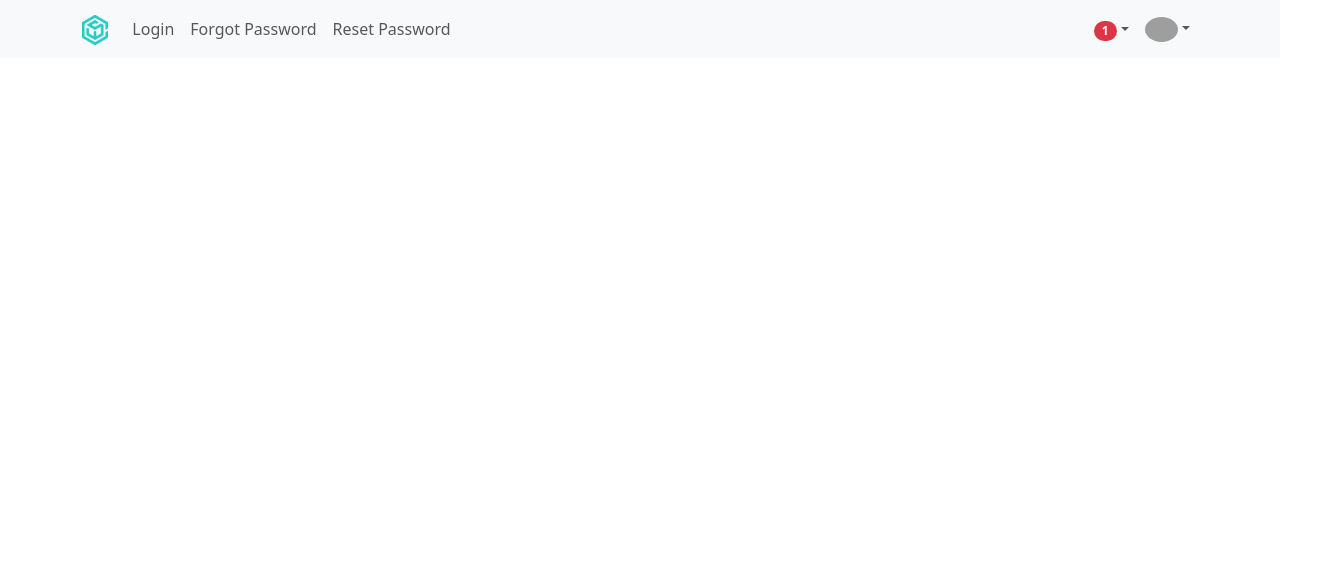
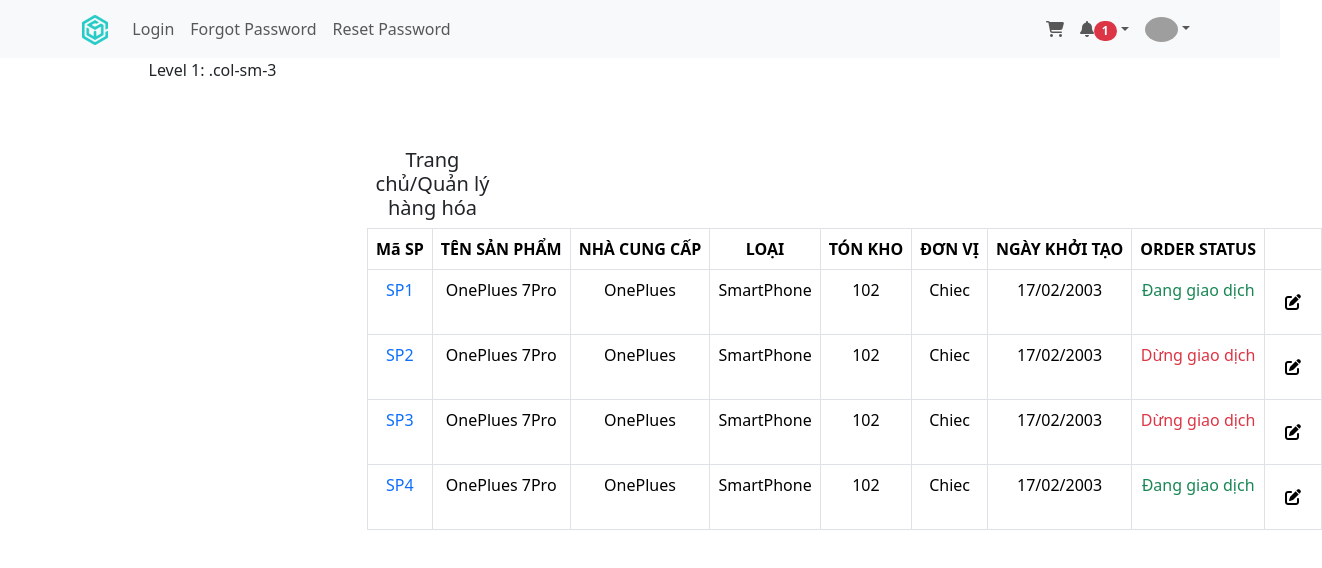
Before and after one commit to nghminh1404/WarehouseManagementSystem, a React (Create React App) app in the folder WarehouseManagement.Client/: page /ProductList in a window 1280 px wide. Shown: the top 568 px of the page, 1322 px wide, since content can reach past the window. Built offline with nearby package versions, Linux system fonts and the light colour scheme; grey boxes are pictures that could not be loaded.

Commit message:
ui table list product

```diff
--- a/WarehouseManagement.Client/public/index.html
+++ b/WarehouseManagement.Client/public/index.html
@@ -15,6 +15,7 @@
       user's mobile device or desktop. See https://developers.google.com/web/fundamentals/web-app-manifest/
     -->
     <link rel="manifest" href="%PUBLIC_URL%/manifest.json" />
+    <link rel="stylesheet" href="https://cdnjs.cloudflare.com/ajax/libs/font-awesome/6.5.1/css/all.min.css" integrity="sha512-DTOQO9RWCH3ppGqcWaEA1BIZOC6xxalwEsw9c2QQeAIftl+Vegovlnee1c9QX4TctnWMn13TZye+giMm8e2LwA==" crossorigin="anonymous" referrerpolicy="no-referrer" />
     <!--
       Notice the use of %PUBLIC_URL% in the tags above.
       It will be replaced with the URL of the `public` folder during the build.
--- a/WarehouseManagement.Client/src/App.js
+++ b/WarehouseManagement.Client/src/App.js
@@ -3,6 +3,7 @@
 import ResetPassword from './views/pages/authentication/ResetPassword';
 import { Routes, Route } from 'react-router-dom';
 import NavbarCom from './views/components/NavbarCom';
+import ProductList from './views/product/ProductList'
 function App() {
     return (
         <div className="app">
@@ -11,6 +12,7 @@
                 <Route path="/" element={<Login />} />
                 <Route path="/forgot-password" element={<ForgotPassword />} />
                 <Route path="/reset-password" element={<ResetPassword />} />
+                <Route path="/ProductList" element={<ProductList />} />
             </Routes>
         </div>
     );
--- /dev/null
+++ b/WarehouseManagement.Client/src/views/product/ProductList.jsx
@@ -0,0 +1,89 @@
+import React from 'react';
+import { Table } from 'react-bootstrap';
+
+
+function MyTable() {
+  return (
+    <div className="container text-center">
+      <div className="row">
+        <div className="col-sm-3">
+          Level 1: .col-sm-3
+        </div>
+        <div className="col-sm-9">
+          <div className="row">
+            <div className="col">
+              <h5 style={{ marginTop: '90px', paddingRight: '700px' }}>Trang chủ/Quản lý hàng hóa</h5>
+              <Table bordered style={{ border: '1px solid #dee2e6' }} hover>
+                <thead>
+                  <tr>
+                    <th class="text-nowrap">Mã SP</th>
+                    <th class="text-nowrap">TÊN SẢN PHẨM</th>
+                    <th class="text-nowrap">NHÀ CUNG CẤP</th>
+                    <th class="text-nowrap">LOẠI</th>
+                    <th class="text-nowrap">TÓN KHO</th>
+                    <th class="text-nowrap">ĐƠN VỊ</th>
+                    <th class="text-nowrap">NGÀY KHỞI TẠO</th>
+                    <th class="text-nowrap">ORDER STATUS</th>
+                    <th></th>
+                  </tr>
+                </thead>
+                <tbody>
+                  <tr>
+                    <td class="text-primary">SP1</td>
+                    <td>
+                      OnePlues 7Pro</td>
+                    <td>OnePlues</td>
+                    <td>SmartPhone</td>
+                    <td>102</td>
+                    <td>Chiec</td>
+                    <td>17/02/2003</td>
+                    <td class="text-success">Đang giao dịch</td>
+                    <td style={{padding: '20px'}}><i class="fa-solid fa-pen-to-square"></i></td>
+                  </tr>
+                  <tr>
+                    <td class="text-primary">SP2</td>
+                    <td>
+                      OnePlues 7Pro</td>
+                    <td>OnePlues</td>
+                    <td>SmartPhone</td>
+                    <td>102</td>
+                    <td>Chiec</td>
+                    <td>17/02/2003</td>
+                    <td class="text-danger">Dừng giao dịch</td>
+                    <td style={{padding: '20px'}}><i class="fa-solid fa-pen-to-square"></i></td>
+                  </tr>
+                  <tr>
+                    <td class="text-primary">SP3</td>
+                    <td>
+                      OnePlues 7Pro</td>
+                    <td>OnePlues</td>
+                    <td>SmartPhone</td>
+                    <td>102</td>
+                    <td>Chiec</td>
+                    <td>17/02/2003</td>
+                    <td class="text-danger">Dừng giao dịch</td>
+                    <td style={{padding: '20px'}}><i class="fa-solid fa-pen-to-square"></i></td>
+                  </tr>
+                  <tr>
+                    <td class="text-primary">SP4</td>
+                    <td>
+                      OnePlues 7Pro</td>
+                    <td>OnePlues</td>
+                    <td>SmartPhone</td>
+                    <td>102</td>
+                    <td>Chiec</td>
+                    <td>17/02/2003</td>
+                    <td class="text-success">Đang giao dịch</td>
+                    <td style={{padding: '20px'}}><i class="fa-solid fa-pen-to-square"></i></td>
+                  </tr>
+                </tbody>
+              </Table>
+            </div>
+          </div>
+        </div>
+      </div>
+    </div>
+  );
+}
+
+export default MyTable;
```
